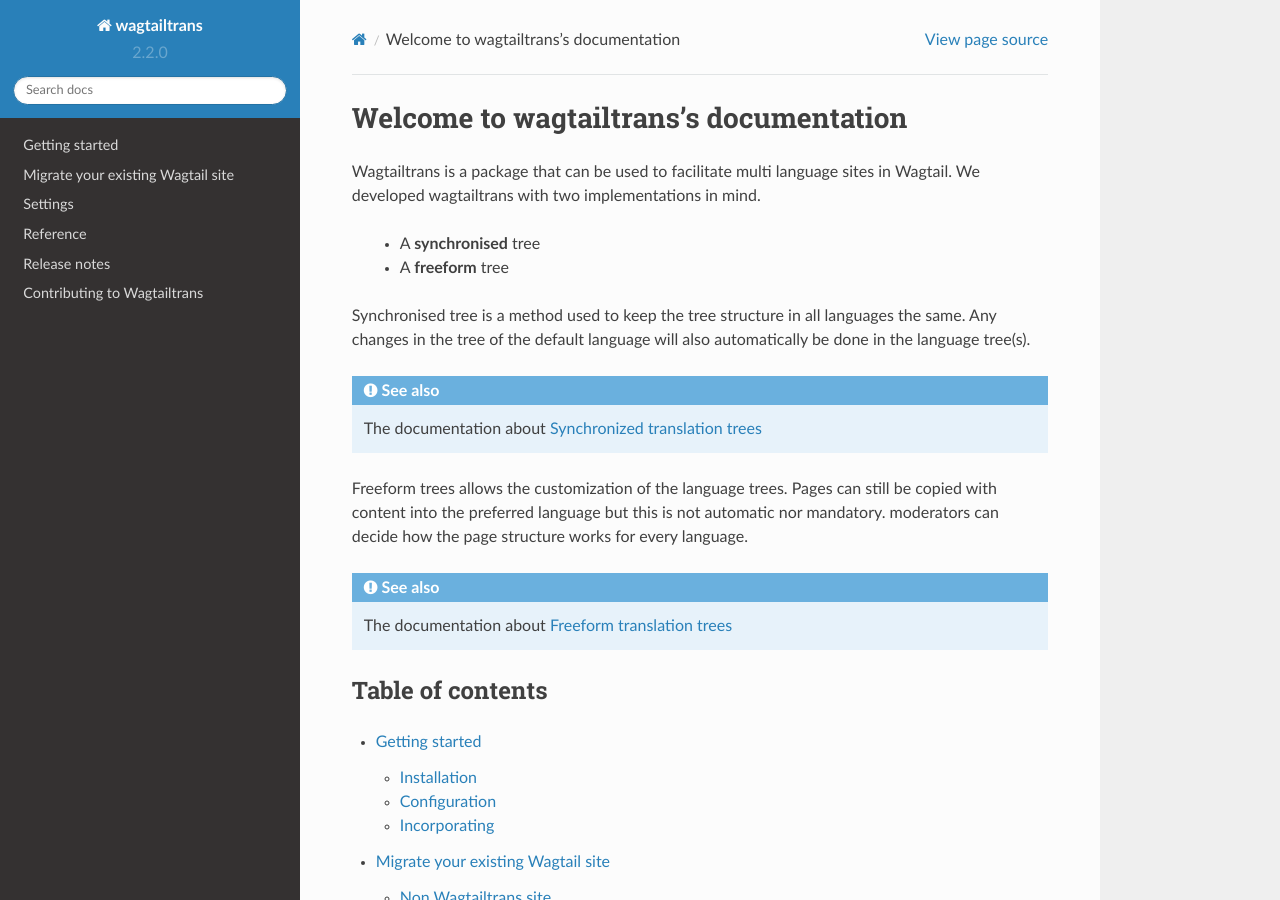
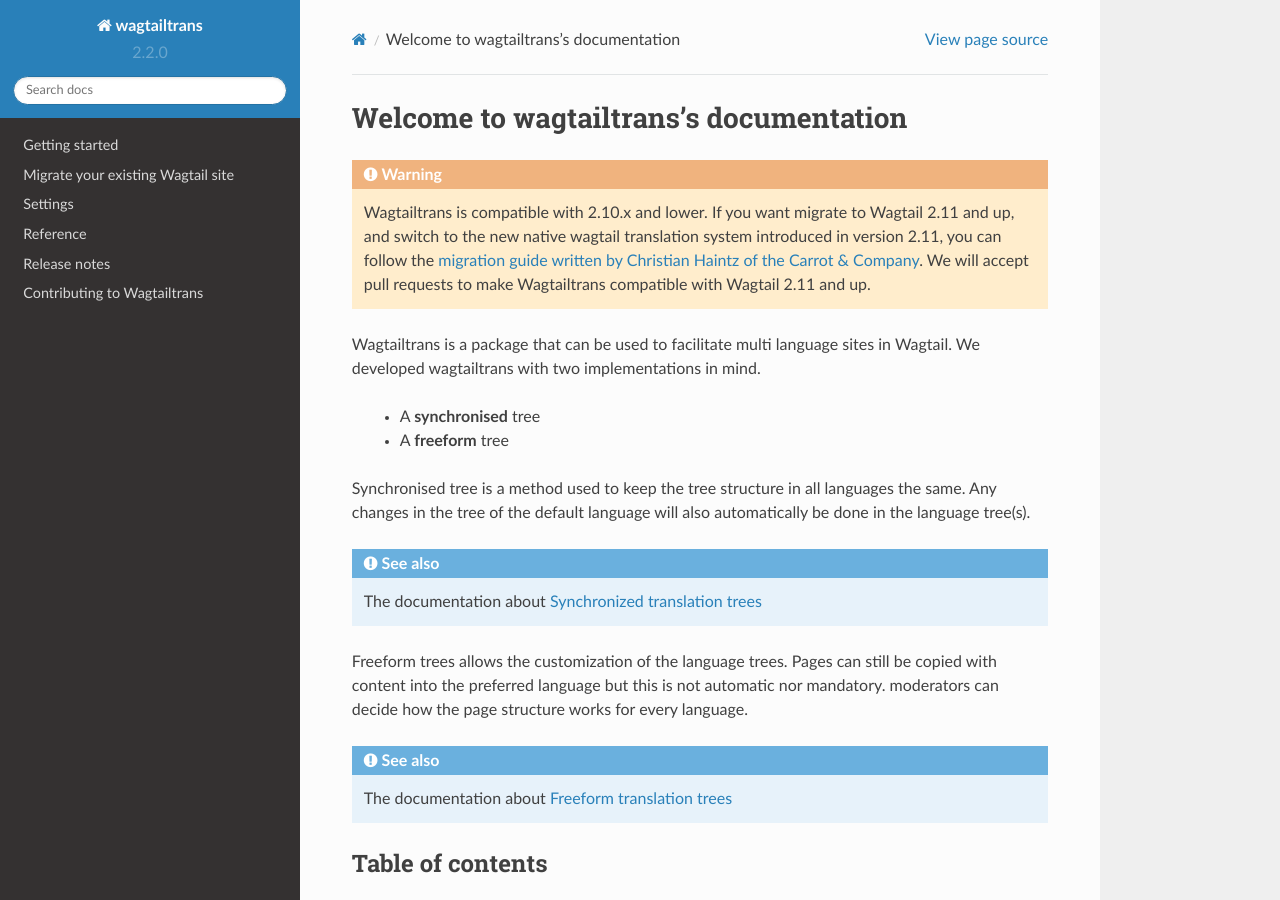
Before and after one commit to wagtail/wagtailtrans, a Sphinx documentation site: the page built from docs/source/index.rst, in a window 1280 px wide and 900 px high. Built offline with Sphinx 7.4.7 and the Read the Docs theme 2.0.0, drawn with Linux system fonts in a browser that asks for light colours.

Commit message:
Add upgrade hint (#212)

```diff
--- a/docs/source/index.rst
+++ b/docs/source/index.rst
@@ -7,6 +7,13 @@
 =======================================
 Welcome to wagtailtrans's documentation
 =======================================
+
+.. warning::
+   Wagtailtrans is compatible with 2.10.x and lower.
+   If you want migrate to Wagtail 2.11 and up,
+   and switch to the new native wagtail translation system introduced in version 2.11,
+   you can follow the `migration guide written by Christian Haintz of the Carrot & Company <https://www.cnc.io/en/blog/wagtailtrans-to-wagtail-localize-migration>`_.
+   We will accept pull requests to make Wagtailtrans compatible with Wagtail 2.11 and up.
 
 Wagtailtrans is a package that can be used to facilitate multi language sites in Wagtail. We developed wagtailtrans with two implementations in mind.
 
```
Also changed, not shown: README.rst (+7 -0 lines).
